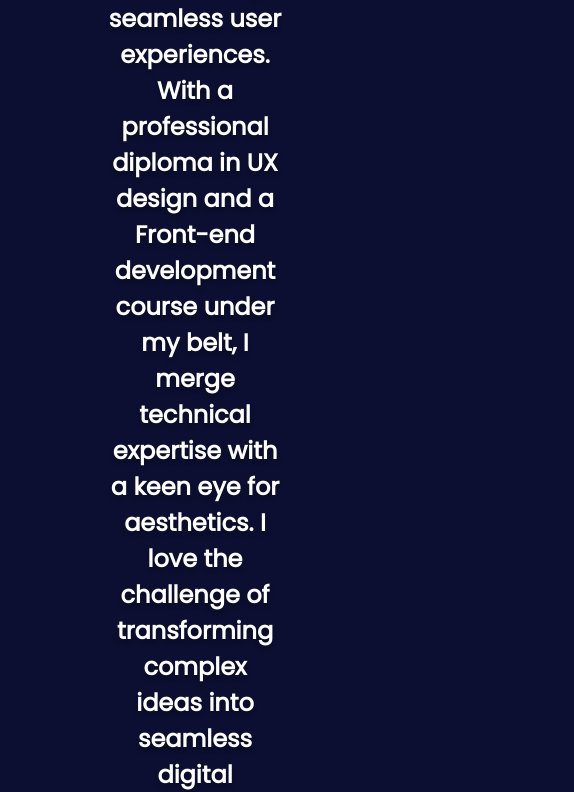
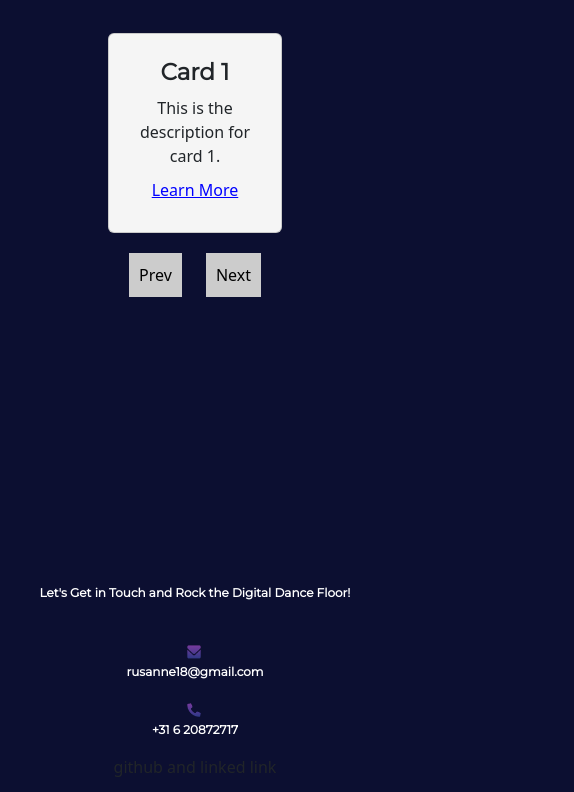
Before and after one commit to Roz18/portfolio, a plain HTML site: page index.html in a window 390 px wide. Shown: the part 567-1359 px from the top of the page, 574 px wide, since content can reach past the window. Drawn offline with nearby package versions, Linux system fonts and the light colour scheme.

Commit message:
reactMore
slightly more reacting

```diff
--- a/css/main.css
+++ b/css/main.css
@@ -91,12 +91,11 @@ h2 {
 h3 {
   padding-top: 5px;
   color: #fff;
-
   font-family: Montserrat;
   font-weight: 700;
 }
 h4 {
-  color: #fff;
+  color: white;
   font-size: 19px;
   font-family: Montserrat;
   font-weight: 500;
@@ -117,10 +116,10 @@ h4 {
   align-items: center;
   border: none;
 }
-.card {
+.cardLg {
   border: none;
 }
-.card-body {
+.card-bodyLg {
   position: relative;
   color: #fff;
   height: 323px;
@@ -169,9 +168,7 @@ h4 {
   margin-top: 300px;
   width: 90%;
 }
-.contact-container {
-  margin-top: 70px;
-}
+
 h5 {
   color: #fff;
   font-size: 20px;
@@ -182,12 +179,78 @@ h5 {
   height: 52.455px;
   flex-direction: column;
   flex-shrink: 0;
+  margin-top: 30px;
 }
-p {
+.contact {
   color: #fff;
   font-size: 20px;
   font-family: Montserrat;
   font-weight: 600;
+}
+.slider-wrapper {
+  display: flex;
+  justify-content: center;
+  align-items: center;
+  height: 30vh;
+}
+.slider-container {
+  position: relative;
+  overflow: hidden;
+  width: 50%;
+}
+
+.slider {
+  display: flex;
+  width: 300%;
+  transition: transform 0.3s ease;
+}
+
+.slide {
+  flex: 0 0 33.33%;
+}
+
+.card {
+  background-color: #f5f5f5;
+  padding: 20px;
+  margin: 10px;
+  text-align: center;
+  height: 200px; /* Set the desired height for the cards */
+  transform: translateX(0);
+  transition: transform 0.3s ease;
+}
+
+.card-title {
+  margin: 0;
+}
+
+.card-description {
+  margin: 10px 0;
+}
+
+.card-link {
+  color: blue;
+  text-decoration: underline;
+}
+
+.navigation {
+  text-align: center;
+  margin-top: 10px;
+}
+
+.prev-button,
+.next-button {
+  padding: 10px;
+  background-color: #ccc;
+  border: none;
+  cursor: pointer;
+}
+
+.prev-button {
+  margin-right: 10px;
+}
+
+.next-button {
+  margin-left: 10px;
 }
 
 #messagebox {
@@ -216,6 +279,122 @@ p {
   height: 43px;
   padding: 8px 24px 8px;
 }
-#imgletter {
-  margin: 2px;
+
+@media screen and (max-width: 400px) {
+  .form-control::placeholder {
+    font-size: 12px;
+  }
+  #call {
+    margin: 2px;
+    padding-right: 2px;
+    width: 10px;
+    height: 10px;
+  }
+  #imgletter {
+    margin: 2px;
+    padding-right: 2px;
+    width: 10px;
+    height: 10px;
+  }
+  .contact {
+    font-size: 10px;
+    font-weight: light;
+  }
+  #buttonEmail {
+    font-size: 10px;
+    border-radius: 30px;
+    width: 60px;
+    height: 23px;
+    padding: 5px 16px 5px;
+  }
 }
+
+@media screen and (max-width: 800px) {
+  h1 {
+    font-size: 20px;
+  }
+  .intro {
+    font-size: 12px;
+  }
+
+  h5 {
+    font-size: 12px;
+    font-weight: light;
+    text-align: center;
+    margin: auto;
+  }
+  .contact {
+    font-size: 12px;
+    text-align: center;
+  }
+  #contactbox {
+    text-align: center;
+  }
+
+  #call {
+    margin: 3px;
+    padding-right: 2px;
+    width: 16px;
+    height: 14px;
+  }
+  #imgletter {
+    margin: 3px;
+    padding-right: 2px;
+    width: 16px;
+    height: 14px;
+  }
+
+  .col-6 {
+    width: 100%;
+  }
+
+  #container {
+    display: flex;
+    justify-content: center;
+    align-items: center;
+  }
+}
+@media screen and (max-width: 1080px) {
+  h5 {
+    font-weight: light;
+    text-align: center;
+    margin: auto;
+  }
+  .contact {
+    text-align: center;
+  }
+  #contactbox {
+    text-align: center;
+  }
+
+  .col-6 {
+    width: 100%;
+  }
+
+  #container {
+    display: flex;
+    justify-content: center;
+    align-items: center;
+  }
+  .contact-info {
+    display: flex;
+    flex-direction: column;
+    align-items: center;
+  }
+
+  .contact-info {
+    flex-direction: column-reverse;
+  }
+}
+@media screen and (min-width: 1081px) {
+  #call {
+    float: left;
+    margin: 6px;
+    padding-right: 5px;
+  }
+  #imgletter {
+    float: left;
+    margin: 6px;
+    padding-right: 5px;
+  }
+}
--- a/index.html
+++ b/index.html
@@ -15,6 +15,7 @@
       rel="stylesheet"
       href="https://cdn.jsdelivr.net/npm/bootstrap@5.3.0/dist/css/bootstrap.min.css"
     />
+    <link href="HomePageArt.jsx" />
     <link href="./css/main.css" rel="stylesheet" />
 
     <title>Porfolio Lnading page</title>
@@ -134,12 +135,12 @@
       </p>
     </div>
     <br />
-    --//an stlung an dhid on sckreen//--
-    <div class="container-fluid" id="container-card">
+
+    <div class="container-fluid d-none d-lg-block" id="container-card">
       <div class="row">
         <div class="col-4 d-flex justify-content-center" id="projectContainer">
-          <div class="card">
-            <div class="card-body">
+          <div class="cardLg">
+            <div class="card-bodyLg">
               <h2>Case study</h2>
 
               <div class="card-text">
@@ -155,8 +156,8 @@
           </div>
         </div>
         <div class="col-4 d-flex justify-content-center" id="projectContainer">
-          <div class="card">
-            <div class="card-body">
+          <div class="cardLg">
+            <div class="card-bodyLg">
               <h2>Coding projects</h2>
 
               <div class="card-text">
@@ -173,8 +174,8 @@
         </div>
 
         <div class="col-4 d-flex justify-content-center" id="projectContainer">
-          <div class="card">
-            <div class="card-body">
+          <div class="cardLg">
+            <div class="card-bodyLg">
               <h2>My Portfolio</h2>
 
               <div class="card-text">
@@ -211,30 +212,61 @@
       </div>
     </div>
 
+    <div class="slider-wrapper">
+      <div class="slider-container d-lg-none">
+        <div class="slider">
+          <div class="slide">
+            <div class="card">
+              <h3 class="card-title">Card 1</h3>
+              <p class="card-description">
+                This is the description for card 1.
+              </p>
+              <a href="#" class="card-link">Learn More</a>
+            </div>
+          </div>
+          <div class="slide">
+            <div class="card">
+              <h3 class="card-title">Card 2</h3>
+              <p class="card-description">
+                This is the description for card 2.
+              </p>
+              <a href="#" class="card-link">Learn More</a>
+            </div>
+          </div>
+          <div class="slide">
+            <div class="card">
+              <h3 class="card-title">Card 3</h3>
+              <p class="card-description">
+                This is the description for card 3.
+              </p>
+              <a href="#" class="card-link">Learn More</a>
+            </div>
+          </div>
+        </div>
+
+        <div class="navigation">
+          <button class="prev-button">Prev</button>
+          <button class="next-button">Next</button>
+        </div>
+      </div>
+    </div>
+
     <div class="container-fluid" id="container">
       <div class="row" style="margin: 0">
         <div class="col-6" id="contactbox">
           <div class="contact-container">
             <h5>Let's Get in Touch and Rock the Digital Dance Floor!</h5>
-            <div id="call">
-              <img
-                src="/images/phone.png"
-                alt="phone"
-                style="float: left; margin: 6px; padding-right: 5px"
-              />
-              <p>+31 6 20872717</p>
+            <div class="contact-info">
+              <div class="contact-item">
+                <img src="/images/phone.png" alt="phone" id="call" />
+                <p class="contact">+31 6 20872717</p>
+              </div>
+              <div class="contact-item">
+                <img src="/images/letter.png" id="imgletter" alt="letter" />
+                <p class="contact">rusanne18@gmail.com</p>
+              </div>
             </div>
-            <div id="letter">
-              <img
-                src="/images/letter.png"
-                id="imgletter"
-                alt="letter"
-                style="float: left; margin: 6px; padding-right: 5px"
-              />
-              <p>rusanne18@gmail.com</p>
-              <br />
-              <p>github and linked link</p>
-            </div>
+            <p>github and linked link</p>
           </div>
         </div>
         <div class="col-6" id="messagebox">
@@ -277,5 +309,6 @@
       crossorigin="anonymous"
     ></script>
     <script src="https://cdn.jsdelivr.net/npm/bootstrap@5.3.0/dist/js/bootstrap.bundle.min.js"></script>
+    <script src="/name.js"></script>
   </body>
 </html>
--- /dev/null
+++ b/name.js
@@ -0,0 +1,22 @@
+const slider = document.querySelector(".slider");
+const prevButton = document.querySelector(".prev-button");
+const nextButton = document.querySelector(".next-button");
+
+const slideWidth = slider.clientWidth / 3;
+let currentIndex = 0;
+const totalSlides = slider.childElementCount;
+
+prevButton.addEventListener("click", () => {
+  currentIndex = (currentIndex - 1 + totalSlides) % totalSlides;
+  slideTo(currentIndex);
+});
+
+nextButton.addEventListener("click", () => {
+  currentIndex = (currentIndex + 1) % totalSlides;
+  slideTo(currentIndex);
+});
+
+function slideTo(index) {
+  const translateX = -index * slideWidth;
+  slider.style.transform = `translateX(${translateX}px)`;
+}
```
Also changed, not shown: images/spaceright.png (deleted).
